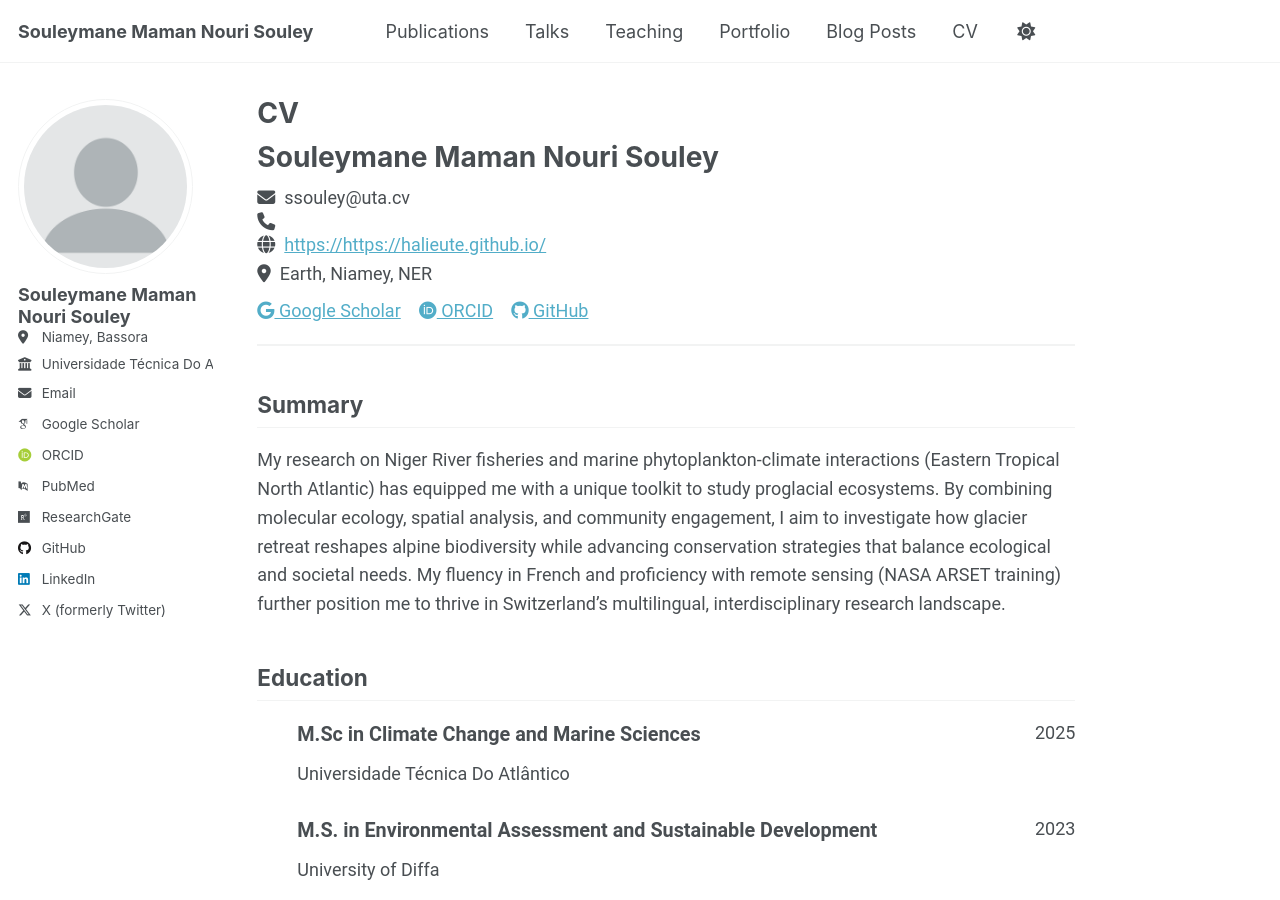
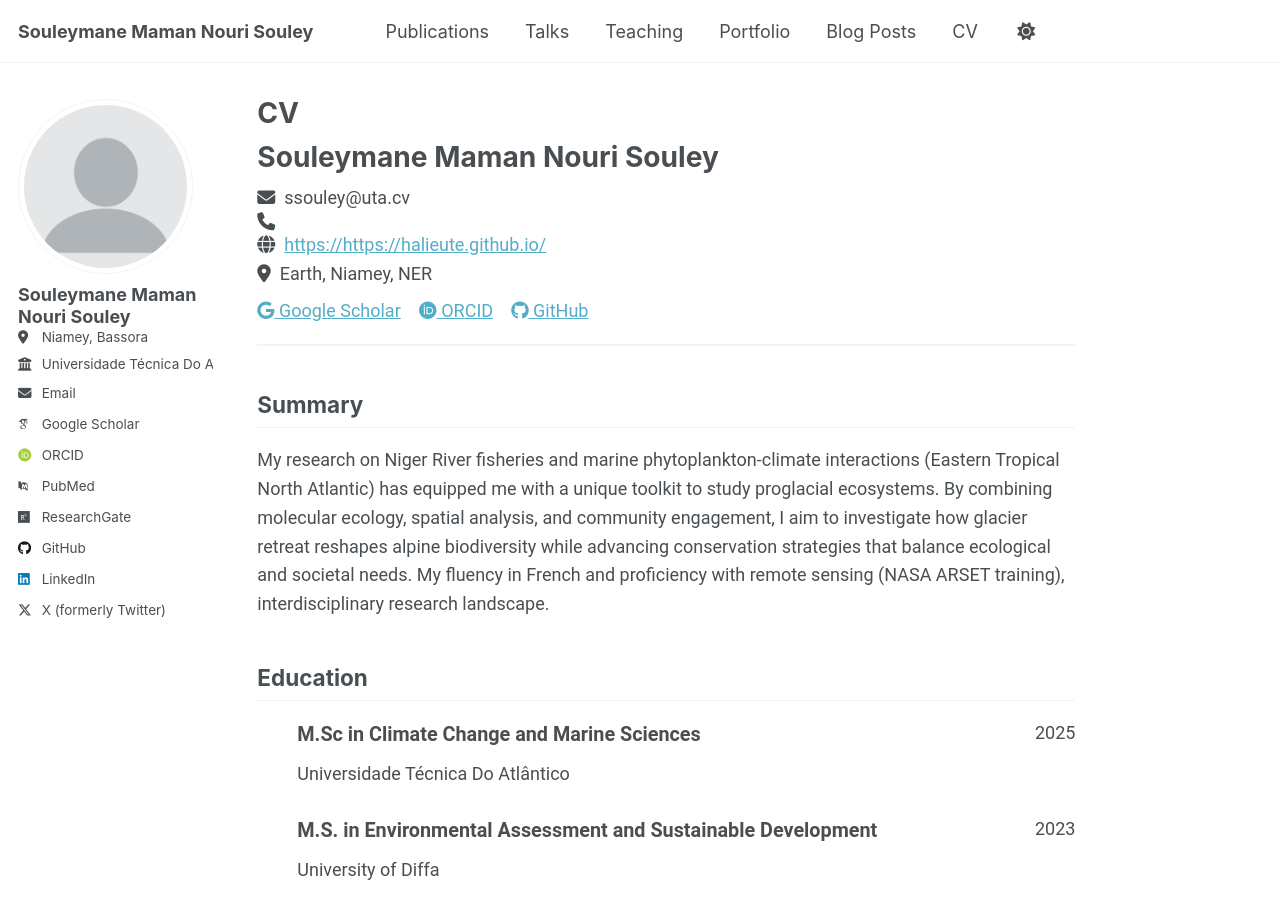
Before and after one commit to halieute/halieute.github.io, a Jekyll site: the page built from _pages/cv-json.md, in a window 1280 px wide and 900 px high. Built offline with Jekyll 4.4.1, drawn with Linux system fonts in a browser that asks for light colours; some web fonts are replaced; a script that is not in the unit is left out.

Commit message:
Update summary in cv.json for clarity
Removed a redundant phrase from the summary section.

```diff
--- a/_data/cv.json
+++ b/_data/cv.json
@@ -4,7 +4,7 @@
     "email": "ssouley@uta.cv",
     "phone": "",
     "website": "https://https://halieute.github.io/",
-    "summary": "My research on Niger River fisheries and marine phytoplankton-climate interactions (Eastern Tropical North Atlantic) has equipped me with a unique toolkit to study proglacial ecosystems. By combining molecular ecology, spatial analysis, and community engagement, I aim to investigate how glacier retreat reshapes alpine biodiversity while advancing conservation strategies that balance ecological and societal needs. My fluency in French and proficiency with remote sensing (NASA ARSET training) further position me to thrive in Switzerland’s multilingual, interdisciplinary research landscape.",
+    "summary": "My research on Niger River fisheries and marine phytoplankton-climate interactions (Eastern Tropical North Atlantic) has equipped me with a unique toolkit to study proglacial ecosystems. By combining molecular ecology, spatial analysis, and community engagement, I aim to investigate how glacier retreat reshapes alpine biodiversity while advancing conservation strategies that balance ecological and societal needs. My fluency in French and proficiency with remote sensing (NASA ARSET training), interdisciplinary research landscape.",
     "location": {
       "address": "Niamey-Niger",
       "postalCode": "",
```
